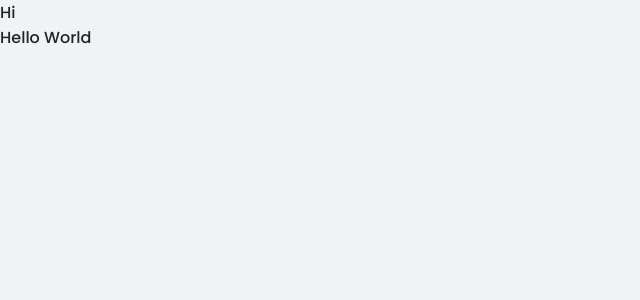
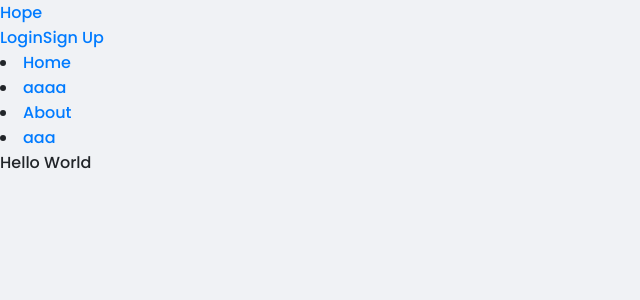
Before and after one commit to diebraga/hope, a React (Create React App) app in the folder frontend/hope/: page / in a window 1280 px wide. Shown: the top 300 px of the page, without its empty margins (0-640 px from the left). Built offline with nearby package versions, Linux system fonts and the light colour scheme.

Commit message:
added structure header+ logic login and logout

```diff
--- a/frontend/hope/src/App.tsx
+++ b/frontend/hope/src/App.tsx
@@ -12,9 +12,10 @@ const App: React.FC = () => (
   <>
     <Provider store={store}>
       <GlobalStyle />
-      <Header />
 
       <Router>
+        <Header />
+
         <Routes />
       </Router>
     </Provider>
--- a/frontend/hope/src/actions/auth.ts
+++ b/frontend/hope/src/actions/auth.ts
@@ -1,5 +1,4 @@
 import axios from 'axios';
-import { string } from 'prop-types';
 import { setAlert } from './alert';
 import {
   SIGNUP_SUCCESS,
--- a/frontend/hope/src/components/Header/index.tsx
+++ b/frontend/hope/src/components/Header/index.tsx
@@ -1,3 +1,4 @@
+/* eslint-disable react/forbid-prop-types */
 import React, { Fragment } from 'react';
 import { Link, NavLink } from 'react-router-dom';
 import { connect } from 'react-redux';
@@ -7,8 +8,74 @@ import { logout } from '../../actions/auth';
 
 // import { Container } from './styles';
 
-const Header: React.FC = () => {
-  return <div>Hi</div>;
+const Header: React.FC = ({
+  auth: { isAuthenticated, loading },
+  logout,
+}: any) => {
+  const authLinks = (
+    <a className="" onClick={logout} href="#!">
+      Logout
+    </a>
+  );
+
+  const guestLinks = (
+    <>
+      <Link className="" to="/login">
+        Login
+      </Link>
+      <Link className="" to="/signup">
+        Sign Up
+      </Link>
+    </>
+  );
+
+  return (
+    <>
+      <nav className="">
+        <div className="">
+          <div className="">
+            <Link className="" to="/">
+              Hope
+            </Link>
+          </div>
+          <div className="">
+            {!loading && <>{isAuthenticated ? authLinks : guestLinks}</>}
+          </div>
+        </div>
+        <div className="">
+          <li className="">
+            <NavLink className="" exact to="/">
+              Home
+            </NavLink>
+          </li>
+          <li className="">
+            <NavLink className="" exact to="/">
+              aaaa
+            </NavLink>
+          </li>
+          <li className="">
+            <NavLink className="" exact to="/">
+              About
+            </NavLink>
+          </li>
+          <li className="">
+            <NavLink className="" exact to="/">
+              aaa
+            </NavLink>
+          </li>
+        </div>
+      </nav>
+    </>
+  );
 };
 
-export default Header;
+Header.propTypes = {
+  logout: PropTypes.func.isRequired,
+  auth: PropTypes.object.isRequired,
+};
+
+const mapStateToProps = (state: any): any => ({
+  auth: state.auth,
+});
+
+export default connect(mapStateToProps, { logout })(Header);
```
